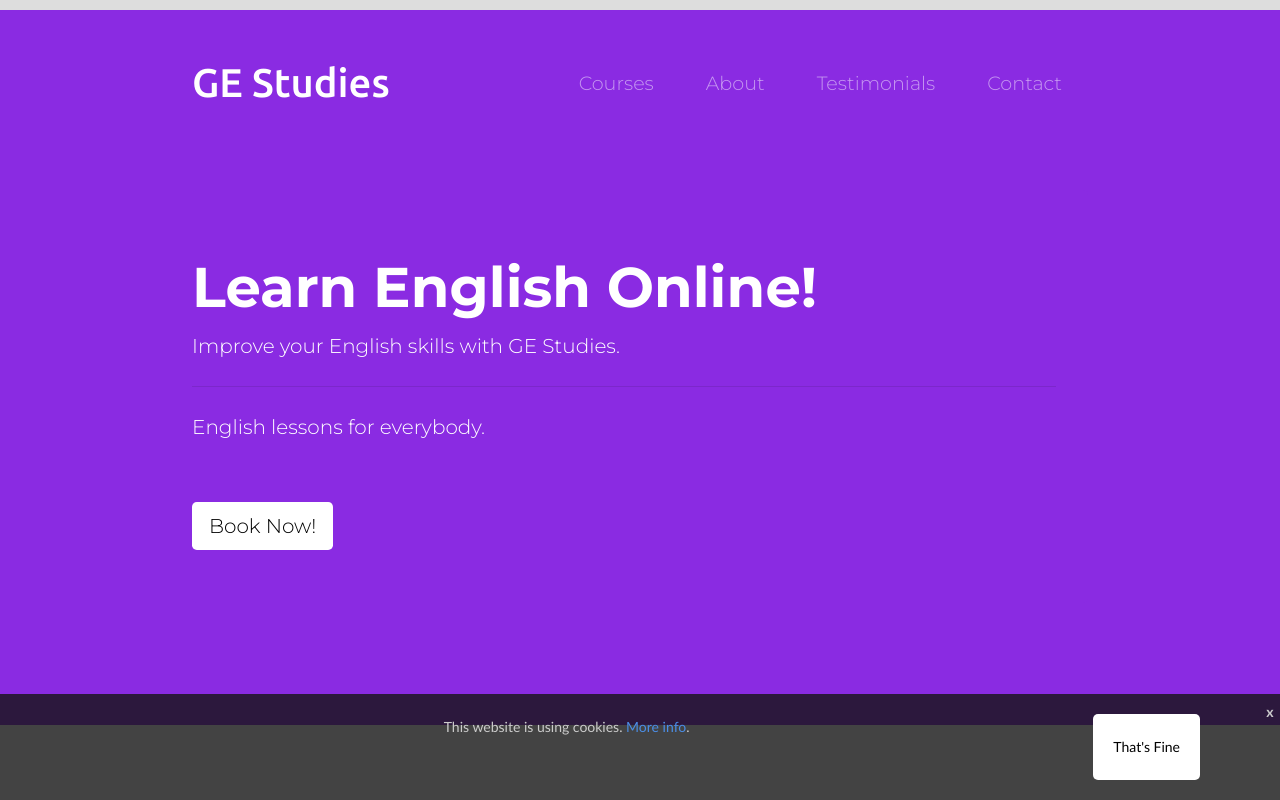
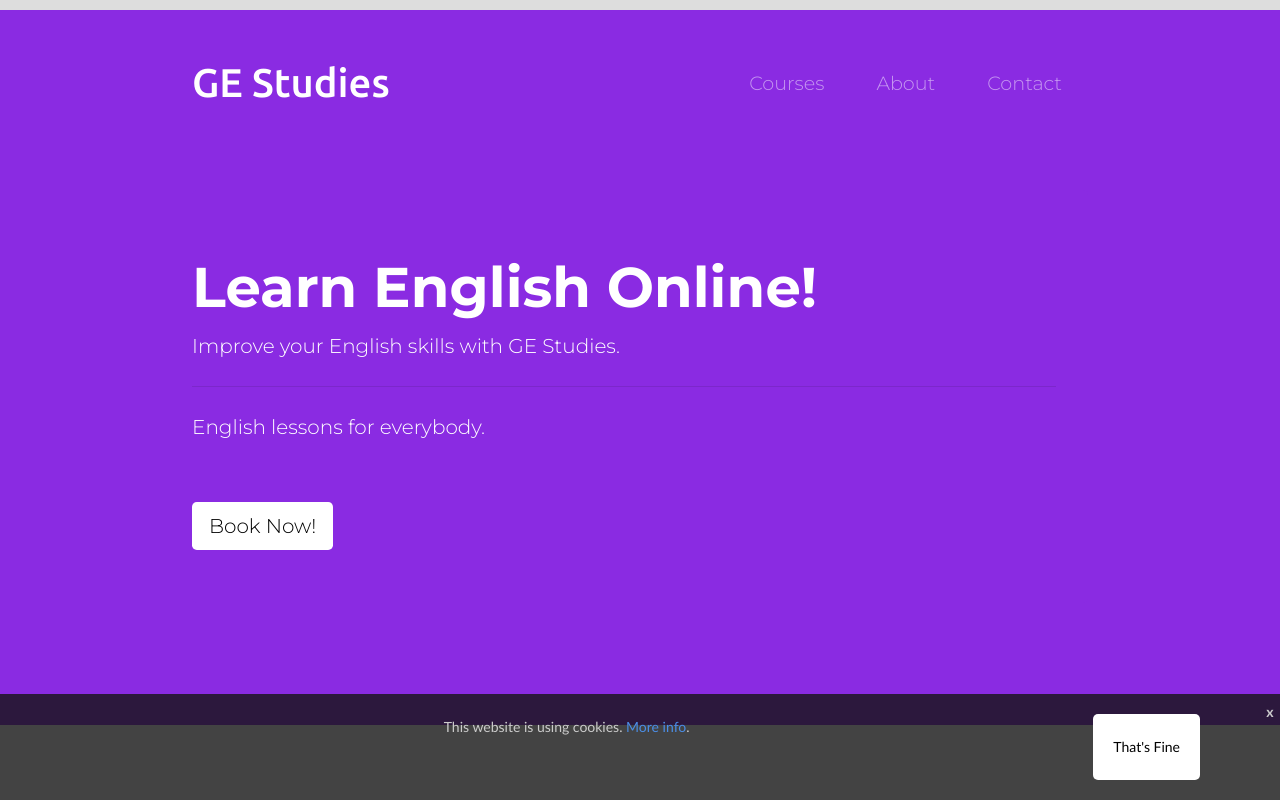
Before and after one commit to LC45/gestudies, a plain HTML site: page index.html in a window 1280 px wide. Shown: the top 800 px of the page. Drawn offline with nearby package versions, Linux system fonts and the light colour scheme.

Commit message:
Commit changes in HTML and CSS

```diff
--- a/css/styles.css
+++ b/css/styles.css
@@ -335,6 +335,7 @@ body {
   position: absolute;
   top: -25px;
   left: 50px;
+  color: #8A2BE2;
 }
 
 /* CSS code snippet for message box  */
--- a/index.html
+++ b/index.html
@@ -43,8 +43,8 @@
               <a class="nav-link" href="#courses">Courses</a>
             <li class="navbar-item">
               <a class="nav-link" href="#about">About</a>
-            <li class="navbar-item">
-              <a class="nav-link" href="#testimonials">Testimonials</a>
+            <!-- <li class="navbar-item">
+              <a class="nav-link" href="#testimonials">Testimonials</a> -->
             <li class="navbar-item">
               <a class="nav-link" href="#cta">Contact</a>
             </li>
```
